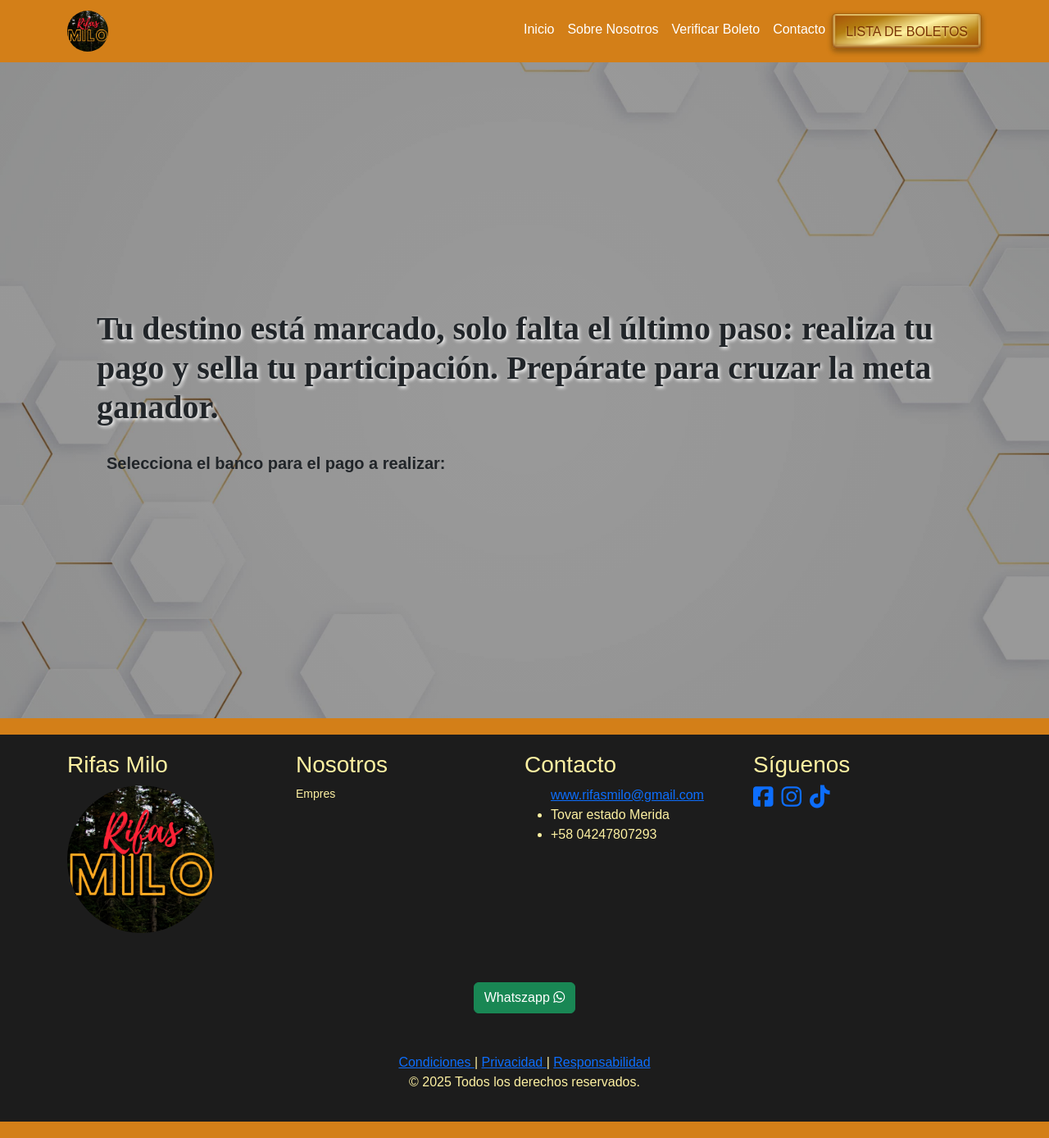
After one commit to leonardo2322/milo_rifas, a Django app: template templates/view/pago.html in a window 1280 px wide. The commit adds this page. Shown: the whole page at 82% size. Run offline with Django 5.2, Linux system fonts and the light colour scheme; the template is opened without the code that fills it, so the values that code supplies are empty; some libraries are stand-ins or nearby versions.

```diff
--- a/gestor_rifa/models.py
+++ b/gestor_rifa/models.py
@@ -35,6 +35,7 @@ class Numero(models.Model):
         super().save(*args, **kwargs)
 
 class Rifa(models.Model):
+    title = models.CharField(max_length=255, default='¡Tu oportunidad de Oro! Este espectacular carro puede ser tuyo.')
     nombre = models.CharField(max_length=255)
     fecha_sorteo = models.DateTimeField(null=True, blank=True)
     descripcion = models.TextField(null=True, blank=True)
@@ -84,6 +85,7 @@ class Cliente(models.Model):
             )
         ])
     estado = models.BooleanField(verbose_name='cliente activo o inactivo',default=False)
+    direccion = models.CharField(verbose_name='direccion',max_length=255, blank=True, null=True)
     numeros = models.ManyToManyField(Numero, blank=True, related_name='clientes')
     fecha_registro = models.DateTimeField(auto_now_add=True)
     fecha_actualizacion = models.DateTimeField(auto_now=True)
--- a/gestor_rifa/urls.py
+++ b/gestor_rifa/urls.py
@@ -1,5 +1,5 @@
 from django.urls import path
-from .views import Presentacion
+from .views import Presentacion, ClienteFormView, SeleccionarNumeroView, SubirComprobanteView
 from django.views.generic import TemplateView
 
 urlpatterns = [
@@ -8,4 +8,10 @@ urlpatterns = [
     path('politicas/',TemplateView.as_view(template_name='legal/politicas.html'), name='politicas'),
     path('terminos/',TemplateView.as_view(template_name='legal/term.html'), name='terminos'),
 
+    path('cliente/', ClienteFormView.as_view(), name='cliente'),
+    path('seleccionar_numero/', SeleccionarNumeroView.as_view(), name='seleccionar_numero'),
+    path('comprobante/', SubirComprobanteView.as_view(), name='comprobante'),
+
+    # path('subir_comprobante/', SubirComprobanteView.as_view(), name='subir_comprobante'),
+
 ]
--- a/static/css/index.css
+++ b/static/css/index.css
@@ -1,9 +1,14 @@
 /* From Uiverse.io by elijahgummer */
+:root {
+  --color-principal: #d37f18;
+  --fuente-principal: Arial, Helvetica, sans-serif;
+  --color-secundario: #1c1c1c;
+}
 * {
   box-sizing: border-box;
   margin: 0;
   padding: 0;
-  font-family: Arial, Helvetica, sans-serif;
+  font-family: var(--fuente-principal);
 }
 .main {
   background-image: linear-gradient(rgba(0, 0, 0, 0.4), rgba(0, 0, 0, 0.4)),
@@ -22,7 +27,7 @@
 }
 
 #barraNav {
-  background-color: #d37f18;
+  background-color: var(--color-principal);
 }
 
 #myCarousel {
@@ -69,12 +74,12 @@
 }
 
 #footer_Section {
-  background-color: #d37f18;
+  background-color: var(--color-principal);
   color: #fef1a2;
 }
 
 .footer-section {
-  background-color: #1c1c1c;
+  background-color: var(--color-secundario);
   padding: 20px 0;
   position: relative;
   bottom: 0;
--- /dev/null
+++ b/static/js/seleccion_banco.js
@@ -0,0 +1,83 @@
+document.addEventListener("DOMContentLoaded", () => {
+  const banco_name = document.querySelectorAll(".banco-label");
+  const detallesContainer = document.getElementById("detalles-banco");
+  const botonesCopiar = detallesContainer.querySelectorAll(".copiar-btn");
+
+  banco_name.forEach((banco_name) => {
+    banco_name.addEventListener("click", function () {
+      const nombre = this.dataset.nombre || "";
+      const titular = this.dataset.titular || "";
+      const tipo = this.dataset.tipo || "";
+      const cedula = this.dataset.cedula || "";
+      const cuenta = this.dataset.numero_cuenta || "";
+      const telefono = this.dataset.telefono || "";
+      const correo = this.dataset.correo || "";
+
+      let detallesHtml = `<h5>Detalles de <em>${nombre}</em>:</h5><ul class="list-group" style=" background-color:;">`;
+
+      if (cuenta) {
+        detallesHtml += `
+    <li class="list-group-item d-flex justify-content-between align-items-center">
+      <span><strong>Cuenta:</strong> ${cuenta}</span>
+      <button class="btn btn-sm btn-outline-primary copiar-btn" data-text="${cuenta}">Copiar</button>
+    </li>`;
+      }
+      if (titular) {
+        detallesHtml += `
+    <li class="list-group-item d-flex justify-content-between align-items-center">
+      <span><strong>Titular:</strong> ${titular}</span>
+      <button class="btn btn-sm btn-outline-primary copiar-btn" data-text="${titular}">Copiar</button>
+    </li>`;
+      }
+      if (tipo) {
+        detallesHtml += `
+    <li class="list-group-item d-flex justify-content-between align-items-center">
+      <span><strong>Tipo:</strong> ${tipo}</span>
+      <button class="btn btn-sm btn-outline-primary copiar-btn" data-text="${tipo}">Copiar</button>
+    </li>`;
+      }
+      if (cedula) {
+        detallesHtml += `
+    <li class="list-group-item d-flex justify-content-between align-items-center">
+      <span><strong>Cédula:</strong> ${cedula}</span>
+      <button class="btn btn-sm btn-outline-primary copiar-btn" data-text="${cedula}">Copiar</button>
+    </li>`;
+      }
+      if (telefono) {
+        detallesHtml += `
+    <li class="list-group-item d-flex justify-content-between align-items-center">
+      <span><strong>Teléfono:</strong> ${telefono}</span>
+      <button class="btn btn-sm btn-outline-primary copiar-btn" data-text="${telefono}">Copiar</button>
+    </li>`;
+      }
+      if (correo) {
+        detallesHtml += `
+    <li class="list-group-item d-flex justify-content-between align-items-center">
+      <span><strong>Correo:</strong> ${correo}</span>
+      <button class="btn btn-sm btn-outline-primary copiar-btn" data-text="${correo}">Copiar</button>
+    </li>`;
+      }
+
+      detallesHtml += `</ul>`;
+
+      detallesContainer.innerHTML = detallesHtml;
+    });
+  });
+
+  botonesCopiar.forEach((boton) => {
+    boton.addEventListener("click", () => {
+      const texto = boton.getAttribute("data-text");
+      navigator.clipboard
+        .writeText(texto)
+        .then(() => {
+          boton.innerText = "Copiado!";
+          setTimeout(() => {
+            boton.innerText = "Copiar";
+          }, 1500);
+        })
+        .catch((err) => {
+          console.error("Error al copiar:", err);
+        });
+    });
+  });
+});
--- a/templates/index.html
+++ b/templates/index.html
@@ -23,10 +23,10 @@
       crossorigin="anonymous"
       referrerpolicy="no-referrer"
     />
-<link
-  rel="stylesheet"
-  href="https://cdnjs.cloudflare.com/ajax/libs/font-awesome/6.5.0/css/all.min.css"
-/>
+    <link
+      rel="stylesheet"
+      href="https://cdnjs.cloudflare.com/ajax/libs/font-awesome/6.5.0/css/all.min.css"
+    />
     <link rel="stylesheet" href="{% static 'css/index.css' %}" />
     <title>Rifas Milo</title>
   </head>
@@ -38,9 +38,9 @@
         <div class="container">
           <a class="navbar-brand" href="#">
             <img
-              src="{% static 'img/paper.png' %}"
+              src="{% static 'img/logo.png' %}"
               alt="logo"
-              class="img-fluid"
+              class="img-fluid rounded-circle"
               style="max-height: 50px"
             />
           </a>
@@ -64,9 +64,9 @@
                 <a
                   class="nav-link active text-white"
                   aria-current="page"
-                  href="#"
+                  href="{% url 'inicio' %}"
                 >
-                  Vehiculo
+                  Inicio
                 </a>
               </li>
               <li class="nav-item">
@@ -79,7 +79,7 @@
                 <a class="nav-link text-white" href="#">Contacto</a>
               </li>
               <li class="nav-item text-white">
-                <a href="#" class="golden-button">
+                <a href="{% url 'cliente' %}" class="golden-button">
                   <span class="golden-text">Lista de boletos</span>
                 </a>
               </li>
@@ -106,13 +106,19 @@
           <div class="col-lg-3 col-md-6 footer-logo">
             <h3 class="footer-subsection-title clientLegalName">Rifas Milo</h3>
             <p class="footer-susection-text">
-              <img src="" alt="Logo" />
+              <img
+                src="{% static 'img/logo.png' %}"
+                alt="Logo"
+                width="166"
+                height="47"
+                class="img-fluid rounded-circle"
+              />
             </p>
           </div>
           <div class="col-lg-3 col-md-6 footer-subsection">
             <div class="footer-subsection-2-1">
               <h3 class="footer-subsection-title">Nosotros</h3>
-              <pre><p class="footer-subsection-text">Rifas Milo</p></pre>
+              <pre><p class="footer-subsection-text">Empres</p></pre>
             </div>
           </div>
           <div class="col-lg-3 col-md-6 footer-subsection">
@@ -158,7 +164,7 @@
                   rel="nofollow noopener noreferrer"
                   class="footer-social-media-icon"
                 >
-                <i class="fa-brands fa-tiktok fs-3"></i>
+                  <i class="fa-brands fa-tiktok fs-3"></i>
                 </a>
               </div>
             </div>
@@ -168,27 +174,35 @@
         <!-- FOOTER CREDITS -->
         <div class="container footer-credits">
           <a href="#" target="_blank" title="Sistema de Rifas">
-            <img
-              src="{% static 'img/paper.png' %}"
-              width="166"
-              height="47"
-              alt="Sistema de Rifas"
-              class="img-fluid"
-            />
-            <br>
+            <br />
           </a>
-          <a href="" class="btn btn-success mb-5">Whatszapp <i class="fa-brands fa-whatsapp"></i></a>
+          <a href="" class="btn btn-success mb-5">
+            Whatszapp
+            <i class="fa-brands fa-whatsapp"></i>
+          </a>
           <p>
             <span class="legalLinks">
-              <a href="{% url 'condiciones' %}" target="_blank" rel="nofollow noopener noreferrer">
+              <a
+                href="{% url 'condiciones' %}"
+                target="_blank"
+                rel="nofollow noopener noreferrer"
+              >
                 Condiciones
               </a>
               |
-              <a href="{% url 'politicas' %}" target="_blank" rel="nofollow noopener noreferrer">
+              <a
+                href="{% url 'politicas' %}"
+                target="_blank"
+                rel="nofollow noopener noreferrer"
+              >
                 Privacidad
               </a>
               |
-              <a href="{% url 'terminos' %}" target="_blank" rel="nofollow noopener noreferrer">
+              <a
+                href="{% url 'terminos' %}"
+                target="_blank"
+                rel="nofollow noopener noreferrer"
+              >
                 Responsabilidad
               </a>
             </span>
@@ -204,7 +218,7 @@
     <script src="{% static 'Datatables/datatables.min.js' %}"></script>
     <script src="{% static 'sweetAlert/sweetalert2.all.min.js' %}"></script>
     <script src="https://cdnjs.cloudflare.com/ajax/libs/toastr.js/latest/toastr.min.js"></script>
-    <script src="{% static 'js/calc_img_slider.js' %}" ></script>
+    <script src="{% static 'js/calc_img_slider.js' %}"></script>
     <script>
        {% if messages %}
       {% for message in messages %}
--- /dev/null
+++ b/templates/view/pago.html
@@ -0,0 +1,41 @@
+{% extends "index.html" %}
+{% load static %}
+{% block content %}
+<h1 style="font-family: Lobster;text-shadow: 2px 2px 4px rgb(255, 255, 255);font-weight: bold;">Tu destino está marcado, solo falta el último paso: realiza tu pago y sella tu participación. Prepárate para cruzar la meta ganador.</h1>
+<div class="container my-4">
+  <h5 class="mb-3"><strong>Selecciona el banco para el pago a realizar:</strong></h5>
+  <div class="row row-cols-3 row-cols-sm-4 row-cols-md-4 g-3">
+    {% for banco in cuentas %}
+      <div class="col" style="min-width: 60px;">
+        <input
+        type="radio"
+        class="btn-check inp-banco"
+        name="banco" id="banco{{ banco.id }}"
+        value="{{ banco.id }}"
+        autocomplete="off">
+        <label class="btn w-100 border rounded-3 p-2 d-flex flex-column align-items-center banco-label"
+        for="banco{{ banco.id }}"
+        data-nombre="{{ banco.nombre }}"
+        data-titular="{{ banco.titular }}"
+        data-cedula="{{ banco.cedula }}"
+        data-tipo="{{ banco.tipo }}"
+        data-numero_cuenta="{{ banco.numero_cuenta|default:'' }}"
+        data-telefono="{{ banco.telefono|default:'' }}"
+        data-correo="{{ banco.correo|default:'' }}"
+        >
+          <img src="{{ banco.logo.url }}" class="img-fluid" alt="{{ banco.nombre }}" style="max-height: 30px;">
+          <small class="mt-1" id="label-banco-name">{{ banco.nombre }}</small>
+        </label>
+      </div>
+    {% endfor %}
+  </div>
+</div>
+
+<div id="detalles-banco" class="mt-4"></div>
+
+{% endblock content %}
+
+{% block scripts %}
+  {{ block.super }}
+  <script src="{% static 'js/seleccion_banco.js' %}"></script>
+{% endblock scripts %}
```
Also changed, not shown: other parts of static/css/index.css (+46 -0 lines), gestor_rifa/forms.py (+19 -1 lines), gestor_rifa/views.py (+111 -2 lines), templates/vehiculo/vehiculo.html (+5 -4 lines), templates/view/cliente_form.html (added, +46 -0 lines), templates/view/tabla.html (added, +70 -0 lines), iconos_bancos/f-removebg-preview.png (added), media/principal/Premios_Especiales.png (added), static/img/fondo.jpg (deleted), static/img/fondo2.jpg (deleted), static/img/fondo3.jpg (deleted), static/img/logo.png (added), 1 other file.
